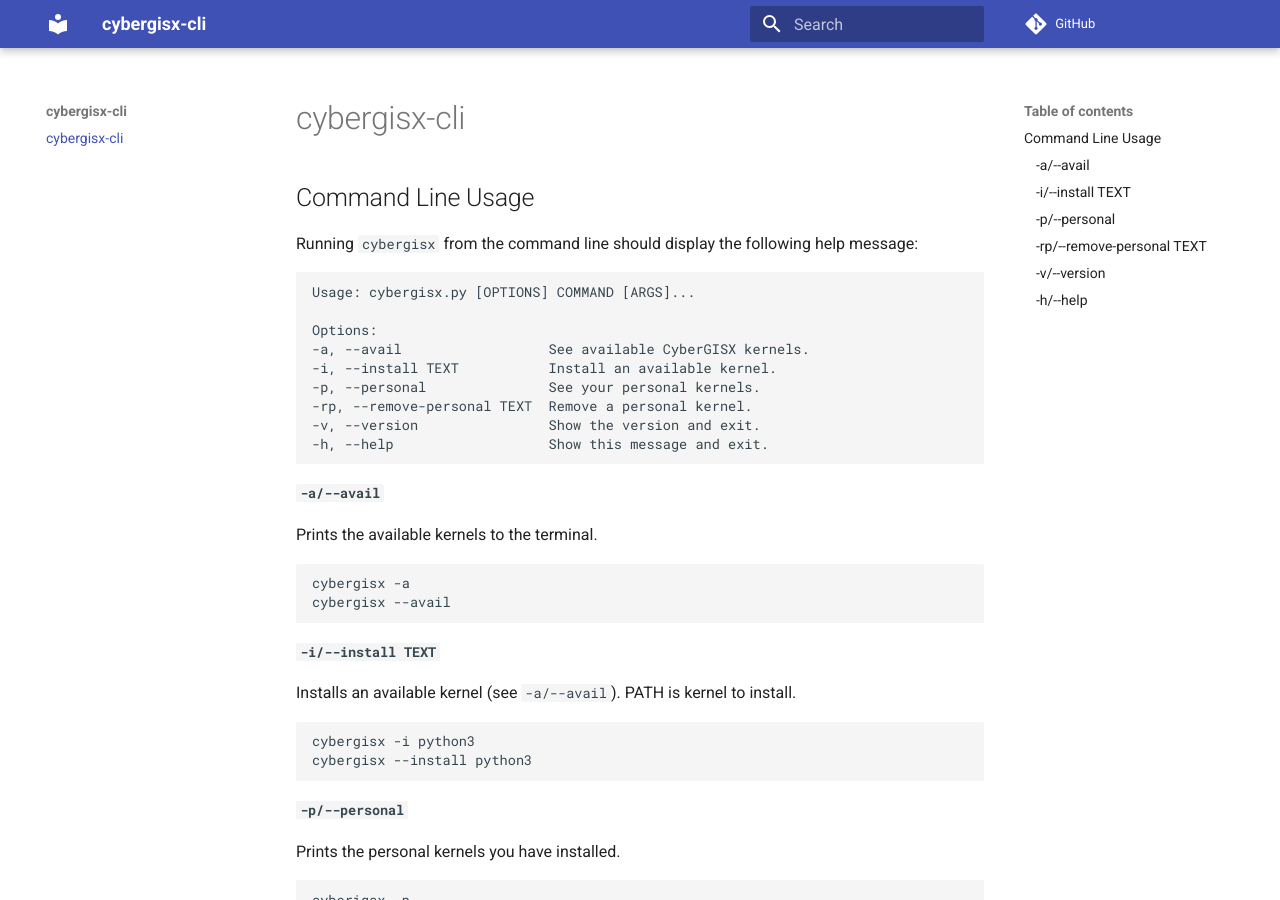
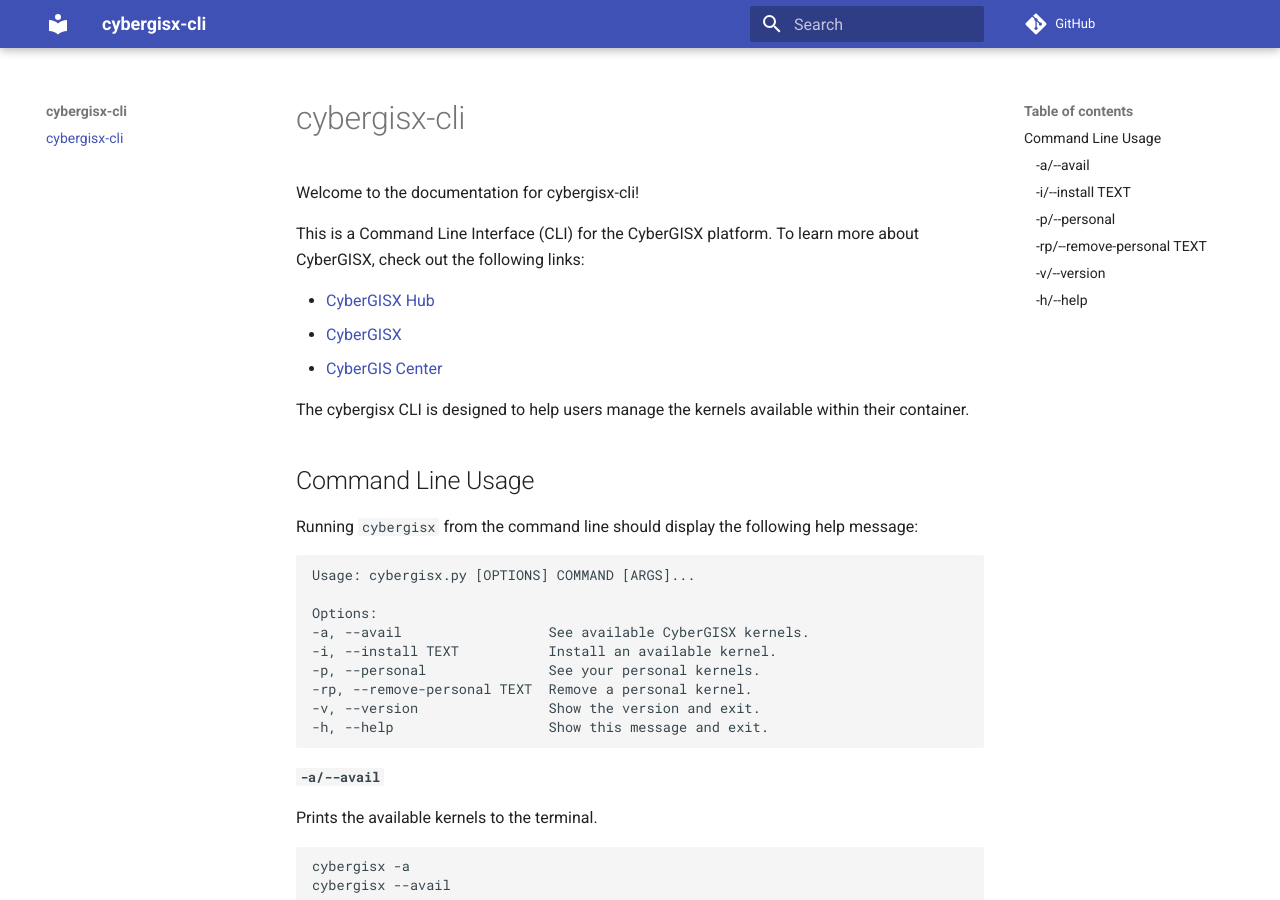
Before and after one commit to cybergis/cybergisx-cli, an MkDocs documentation site: the page built from docs/index.md, in a window 1280 px wide and 900 px high. Built offline with MkDocs 1.6.1 and Material for MkDocs 9.7.7, drawn with Linux system fonts in a browser that asks for light colours; comment, search, counter and statistics services are not loaded.

```diff
--- a/docs/index.md
+++ b/docs/index.md
@@ -1,4 +1,14 @@
 # cybergisx-cli
+
+Welcome to the documentation for cybergisx-cli!
+
+This is a Command Line Interface (CLI) for the CyberGISX platform. To learn more about CyberGISX, check out the following links:
+
+* [CyberGISX Hub](https://cybergisxhub.cigi.illinois.edu/)
+* [CyberGISX](https://cybergisx.cigi.illinois.edu/)
+* [CyberGIS Center](https://cybergis.illinois.edu/)
+
+The cybergisx CLI is designed to help users manage the kernels available within their container.
 
 ## Command Line Usage
 
```
Also changed, not shown: README.md (+8 -34 lines).
